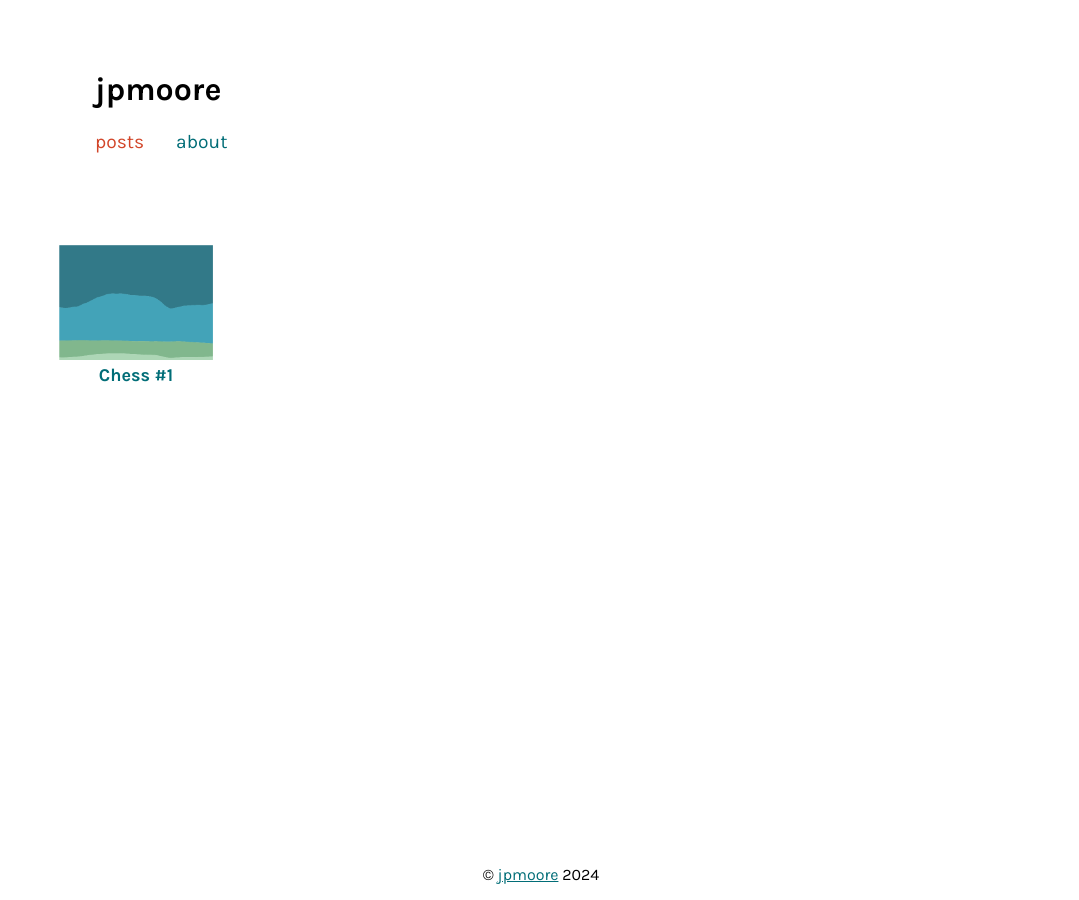
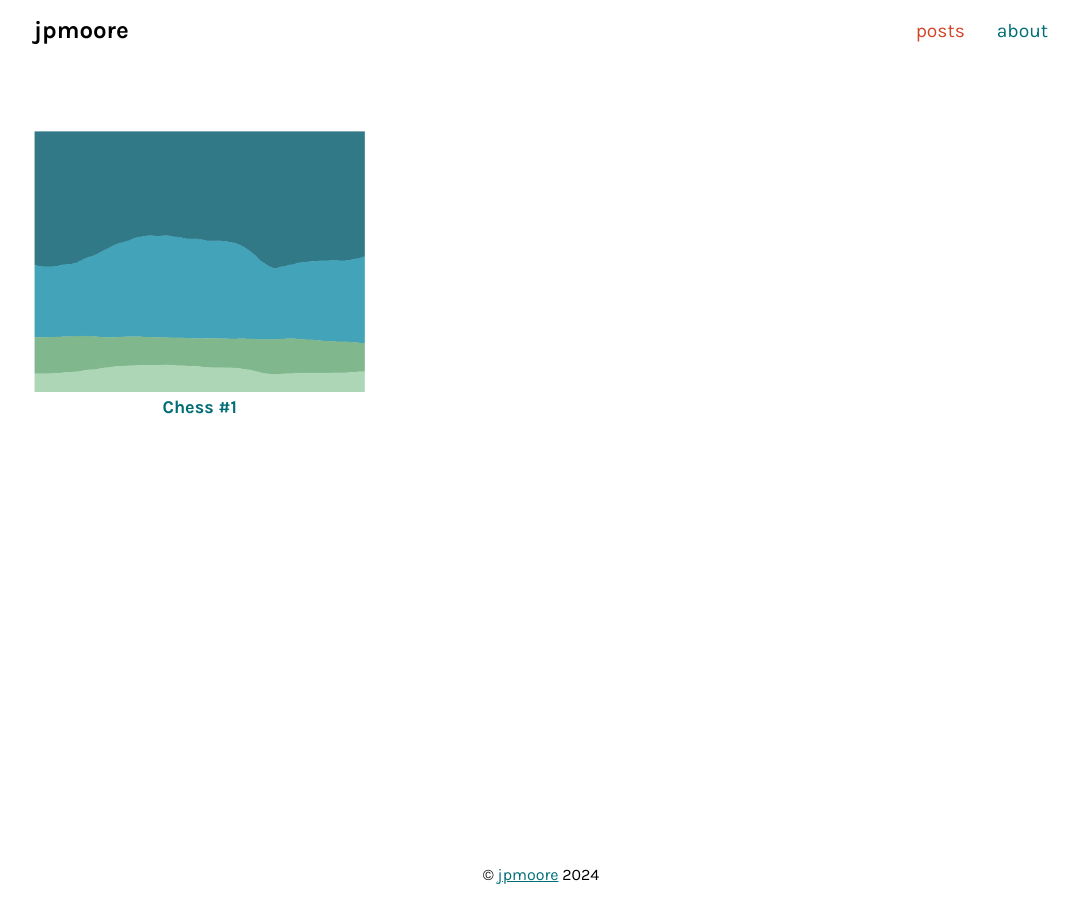
Before and after one commit to jessjep/jessjep.github.io, a Jekyll site: the page built from index.html, in a window 1280 px wide. Shown: the whole page, without its empty margins (99-1178 px from the left). Built offline with Jekyll 4.4.1, drawn with Linux system fonts in a browser that asks for light colours.

Commit message:
updated styling and added _drafts folder for testing layout with sample posts

```diff
--- a/assets/css/styles.css
+++ b/assets/css/styles.css
@@ -18,70 +18,43 @@ h2 {
   margin: 0;
 }
 
+/* Container for all the website content (header, main, and footer) */
 body {
   max-width: var(--max-page-width);
-  margin: auto;
-  display: flex;
-  flex-direction: column;
+  margin: auto; /* Centers the website content within the browser */
+  display: flex; /* Flex layout allows easier control over the layout */
+  flex-direction: column; /* Stacks elements in the body vertically - helps align footer at bottom of page */
   min-height: 100vh;
 }
 
 /* Default (mobile) */
 header {
   display: flex;
-  justify-content: space-between;
-  align-items: center;
+  justify-content: space-between; /* Pushes elements in header apart, so jpmoore is on the left and posts/about is on the right */
+  align-items: center; /* Aligns items vertically in the center of the header */
   margin: 0 0 50px 0;
-  padding: 0 1rem;
+  padding: 0 5px;
   background-color: var(--background-color);
-  position: sticky;
-  top: 0;
-  z-index: 10;
+  position: sticky; /* Sticks header in its position */
+  top: 0; /* Positions header to top of page so it stays present when user scrolls */
+  z-index: 10; /* Keeps header in front of everything else */
 }
 
 header h1 {
   font-size: 1.5rem;
 }
 
-/* Desktop */
-@media screen and (min-width: 768px) {
-  header {
-    display: block;
-    background-color: var(--background-color);
-    position: sticky;
-    top: 0;
-    z-index: 10;
-    margin: 50px;
-    text-align: left;
-  }
-
-  header h1 {
-    font-size: 2rem;
-  }
-}
-
+/* Prevents the page 'title' (jpmoore) from inheriting the default <a> tag styling */
 #header-title {
   color: black;
   text-decoration: none;
-  transition: font-size 0.2s ease;
 }
 
-header.sticky {
-  display: flex;
-  justify-content: space-between;
-  margin: 0 0 40px 0;
-  padding: 0 1rem;
-}
-
-header.sticky h1 {
-  font-size: 1.5rem;
-}
-
+/* Styles the 'posts' and 'about' navigation links in the header */
 header ul {
   display: flex;
-  justify-content: left;
-  gap: 2rem;
-  list-style: none;
+  gap: 2rem; /* Gap between posts and about */
+  list-style: none; /* Removes 'dot points' that are default for <ul> <li> elements */
   padding-left: 0;
 }
 
@@ -112,18 +85,20 @@ a.current-nav-link {
   color: var(--primary-orange);
 }
 
+/* "Grid" that contains all the posts displayed on the homepage */
 .posts-grid {
-  display: flex;
-  flex-wrap: wrap;
-  padding: 0 20px;
+  display: flex; /* Allows using flex layout css properties (e.g. flex-wrap) */
+  flex-wrap: wrap; /* When screen size decreases, if there is no space for an item in the grid, it moves to the next line/row */
+  padding: 0;
 }
 
 .post-card:hover {
-  animation: hover-card 0.4s;
+  animation: hover-card 0.4s; /* Card opacity changes when hovering */
   animation-fill-mode: forwards; /* Animation ends and does not go back to 1 opacity unless hover stops */
   cursor: pointer;
 }
 
+/* Animation to change opacity of an item */
 @keyframes hover-card {
   from {
     opacity: 1;
@@ -134,40 +109,48 @@ a.current-nav-link {
 }
 
 a.post-card-link {
-  text-decoration: none;
+  text-decoration: none; /* Removes default <a> tag styling from post title in posts grid */
 }
 
 .post-card-title {
   text-align: center;
   color: var(--primary-blue);
-  width: 50%;
 }
 
-.post-card-link {
-  list-style: none;
+/* Default (mobiles, <460px wide) */
+.post-card {
+  list-style: none; /* Removes default <li> tag styling */
+  width: 100%; /* A post "card" will be the entire width of the container (one column) */
   padding: 5px;
-  width: 100%;
 }
 
+/* Tablets (460-1024px wide) */
 @media screen and (min-width: 460px) {
-  .post-card-link {
-    list-style: none;
-    padding: 10px;
-    width: calc(50%);
+  .post-card {
+    width: calc(
+      50%
+    ); /* A post "card" will be the half width of the container (two columns) */
   }
 }
 
+/* Desktops (>1024px wide) */
 @media screen and (min-width: 1024px) {
-  .post-card-link {
-    list-style: none;
-    padding: 10px;
-    width: calc(33.3333%);
+  .post-card {
+    width: calc(
+      33.33333%
+    ); /* A post "card" will be the 1/3 width of the container (three columns) */
   }
 }
 
-.posts-grid img {
-  width: 50%;
-  aspect-ratio: 4 / 3;
+/* Image container to control potential overflow of image from post card if image is not the same aspect ratio */
+.post-card-image-wrapper {
+  overflow: hidden;
+  width: 100%; /* Ensures it takes the full width of .post-card */
+}
+
+.post-card-image {
+  width: 100%;
+  height: 100%;
   object-fit: cover;
   overflow: hidden;
   object-position: top left;
--- a/index.html
+++ b/index.html
@@ -4,14 +4,20 @@ title: data by jess
 
 <ul class="posts-grid">
   {% for post in site.posts %}
-  <a href="{{ post.url }}" class="post-card-link">
-    <li class="post-card">
+  <li class="post-card">
+    <a href="{{ post.url }}" class="post-card-link">
       {% if post.image %}
-      <img src="{{ post.image }}" alt="{{ post.title }}" />
+      <div class="post-card-image-wrapper">
+        <img
+          class="post-card-image"
+          src="{{ post.image }}"
+          alt="{{ post.title }}"
+        />
+      </div>
       {% endif %}
-      <!-- post.url is automatically set by jekyll to the output path of the post -->
       <h2 class="post-card-title">{{ post.title }}</h2>
-    </li>
-  </a>
+    </a>
+  </li>
+
   {% endfor %}
 </ul>
```
Also changed, not shown: _drafts/2024-10-25-chess-#1 copy 2.md (added, +34 -0 lines), _drafts/2024-10-25-chess-#1 copy 3.md (added, +34 -0 lines), _drafts/2024-10-25-chess-#1 copy 4.md (added, +34 -0 lines), _drafts/2024-10-25-chess-#1 copy.md (added, +34 -0 lines), 6 other files.
